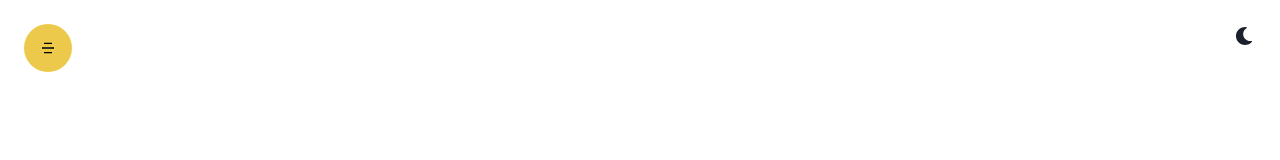
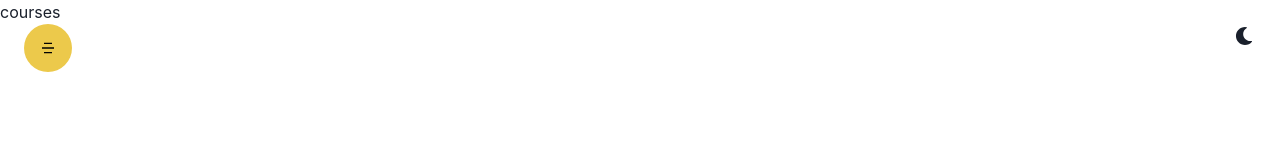
Before and after one commit to pavandeveloperr/TechMate, a React (Create React App) app in the folder techmate-frontend/: page /courses in a window 1280 px wide. Before the commit this address had no page. Shown: the top 160 px of the page. Built offline with nearby package versions, Linux system fonts and the light colour scheme.

Commit message:
feat : courses component

```diff
--- a/techmate-frontend/src/App.js
+++ b/techmate-frontend/src/App.js
@@ -1,5 +1,6 @@
 import React from 'react';
 import {BrowserRouter as Router, Routes, Route} from "react-router-dom"
+import Courses from './components/Courses/Courses';
 import Home from './components/Home';
 import Header from './components/layout/Header/Header';
 
@@ -10,6 +11,7 @@ function App() {
       <Header />
       <Routes>
         <Route path='/' element={<Home />}/>
+        <Route path='/courses' element={<Courses />}/>
       </Routes>
     </Router>
 
--- /dev/null
+++ b/techmate-frontend/src/components/Courses/Courses.jsx
@@ -0,0 +1,9 @@
+import React from 'react'
+
+const Courses = () => {
+  return (
+    <div>courses</div>
+  )
+}
+
+export default Courses
```
